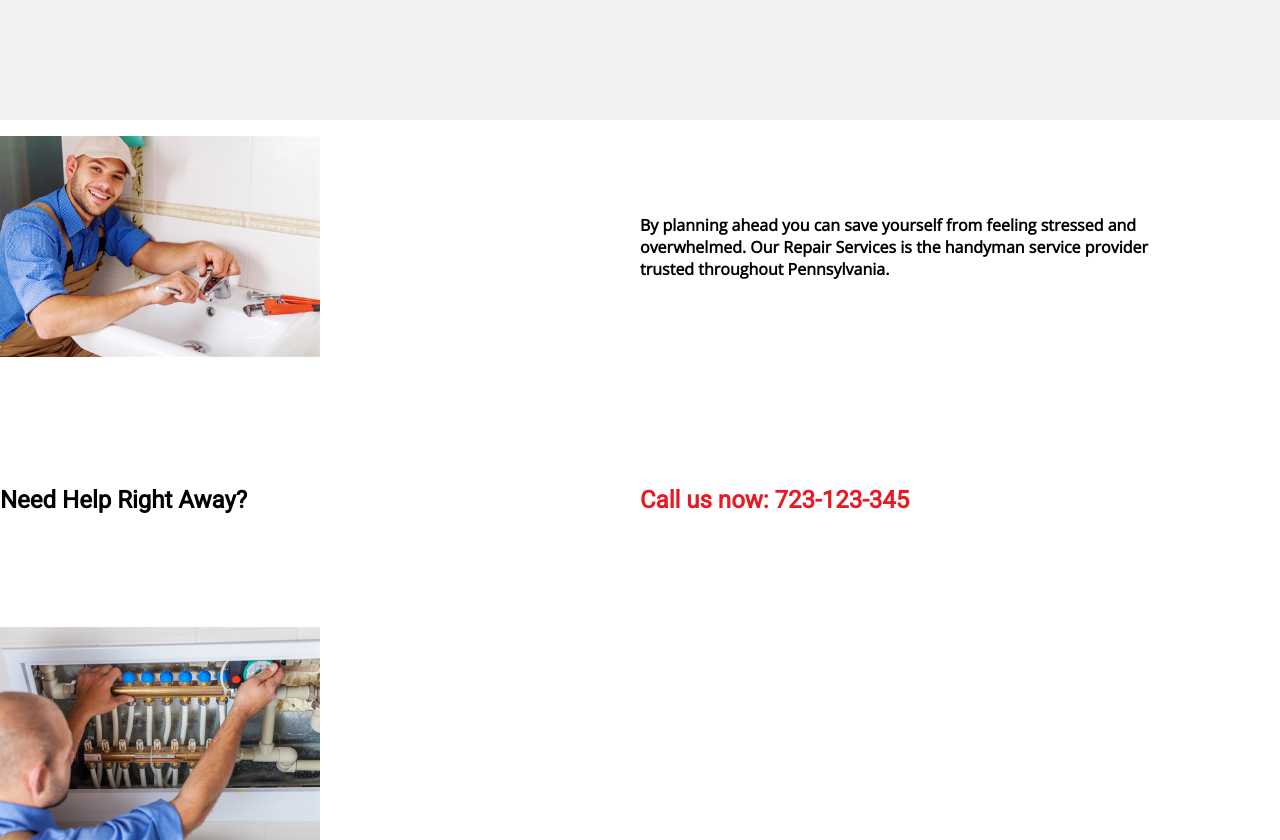
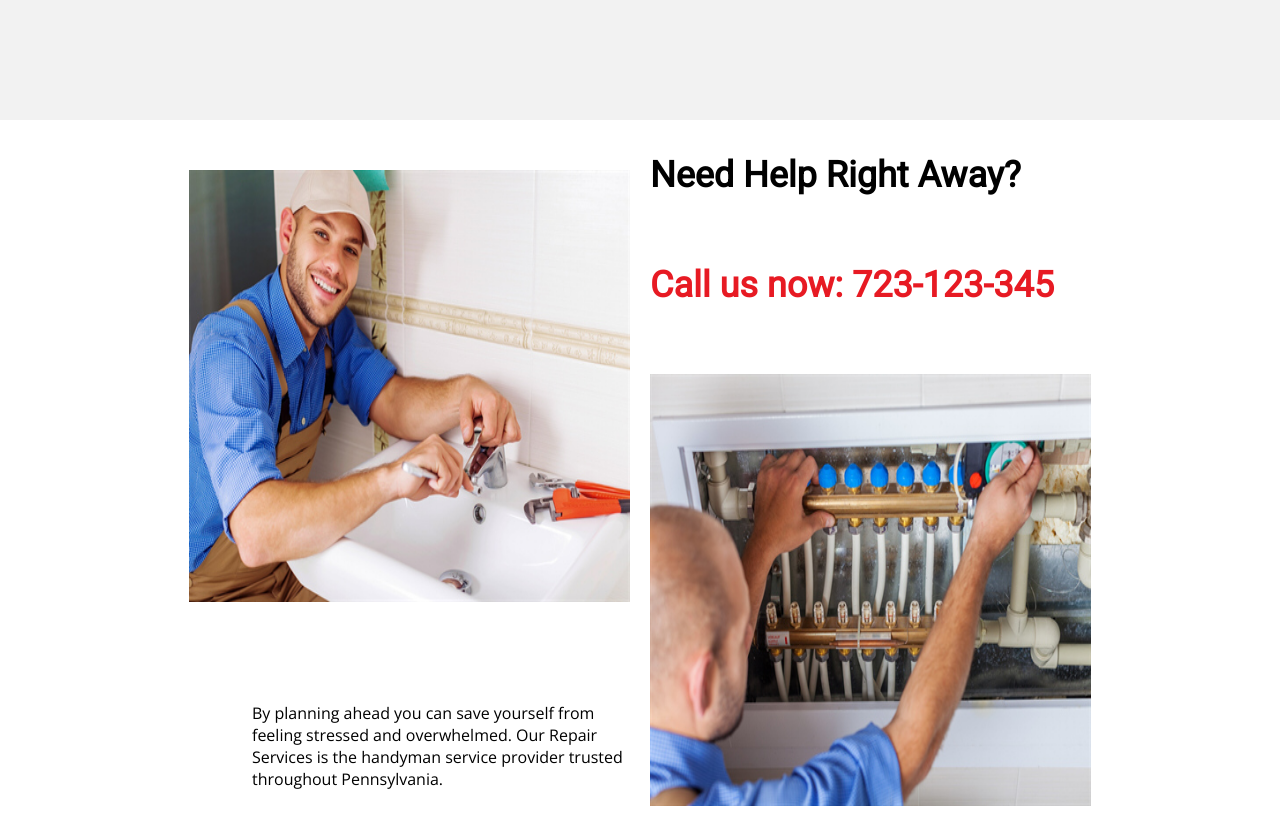
Before and after one commit to Xavier577/kodecamp-tasks, a plain HTML site: page web_activity_7/index.html in a window 1280 px wide. Shown: the part 1320-2160 px from the top of the page. Drawn offline with nearby package versions, Linux system fonts and the light colour scheme; a web font is replaced by a local one.

Commit message:
section 2 desktop view complet e

```diff
--- a/web_activity_7/index.html
+++ b/web_activity_7/index.html
@@ -53,19 +53,27 @@
     </section>
 
     <section class="section-2">
+      <div class="section-2-container-1">
+        <div class="section-2-img-container">
           <img src="./assets/images/billionphotos1882993.jpg" alt="plumber_1" />
+        </div>
 
         <p class="section-2-p">
           By planning ahead you can save yourself from feeling stressed and
           overwhelmed. Our Repair Services is the handyman service provider
           trusted throughout Pennsylvania.
         </p>
+      </div>
 
+      <div class="section-2-container-2">
         <h1 class="section-2-h1">Need Help Right Away?</h1>
 
         <h2 class="section-2-h2">Call us now: 723-123-345</h2>
 
+        <div class="section-2-img-container">
           <img src="./assets/images/billionphotos1883011.jpg" alt="plumber_2" />
+        </div>
+      </div>
     </section>
   </body>
 </html>
--- a/web_activity_7/style.css
+++ b/web_activity_7/style.css
@@ -140,17 +140,37 @@ body {
 
 .section-2 {
   height: 90vh;
+}
+
+.section-2-container-1,
+.section-2-container-2 {
+  display: flex;
+  flex-direction: column;
+  height: 50%;
+  width: 80%;
+}
+
+.section-2,
+.section-2-container-1,
+.section-2-container-2 {
   align-items: center;
   justify-content: space-around;
 }
 
-.section-2 img {
-  width: 80%;
+.section-2-img-container {
+  position: relative;
+  width: 100%;
+  height: 60%;
+}
+
+.section-2-img-container img {
+  width: 100%;
+  height: 100%;
 }
 
 .section-2-p {
   font-family: var(--open-sans);
-  font-weight: 600;
+  font-weight: 300;
   width: 80%;
   text-align: left;
 }
@@ -200,12 +220,35 @@ body {
   }
 
   .section-2 {
-    display: grid;
-    grid-template-columns: repeat(2, 1fr);
-    grid-template-rows: repeat(2, 1fr);
+    flex-direction: row;
+    justify-content: center;
+    gap: 20px;
   }
 
-  .section-2 img {
-    width: 50%;
+  .section-2-container-1,
+  .section-2-container-2 {
+    height: 100%;
+  }
+
+  .section-2-container-1 {
+    align-items: flex-end;
+  }
+
+  .section-2-container-2 {
+    align-items: flex-start;
+  }
+
+  .section-2-img-container {
+    width: 70%;
+    height: 60%;
+  }
+
+  .section-2-p {
+    width: 60%;
+  }
+
+  .section-2-h1,
+  .section-2-h2 {
+    font-size: 2.25rem;
   }
 }
```
Lines whose indentation alone changed are shown as unchanged.
